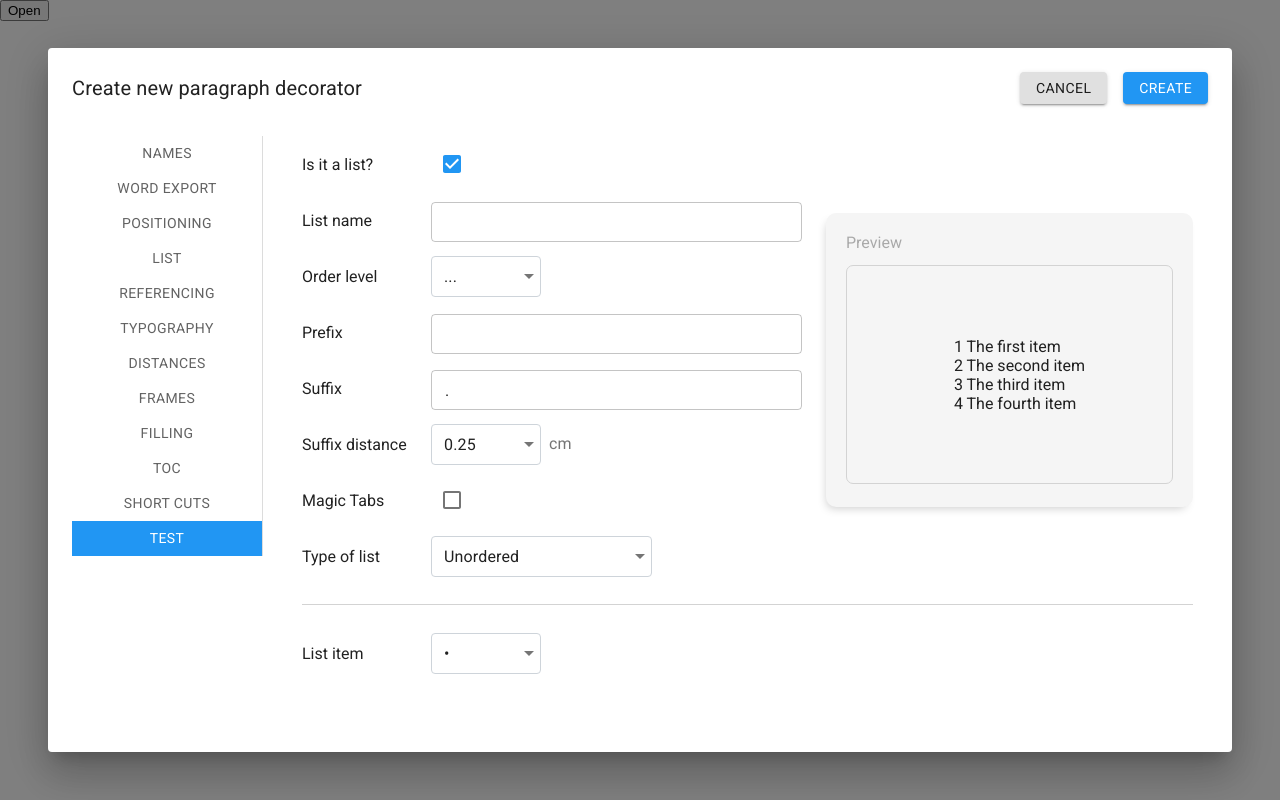
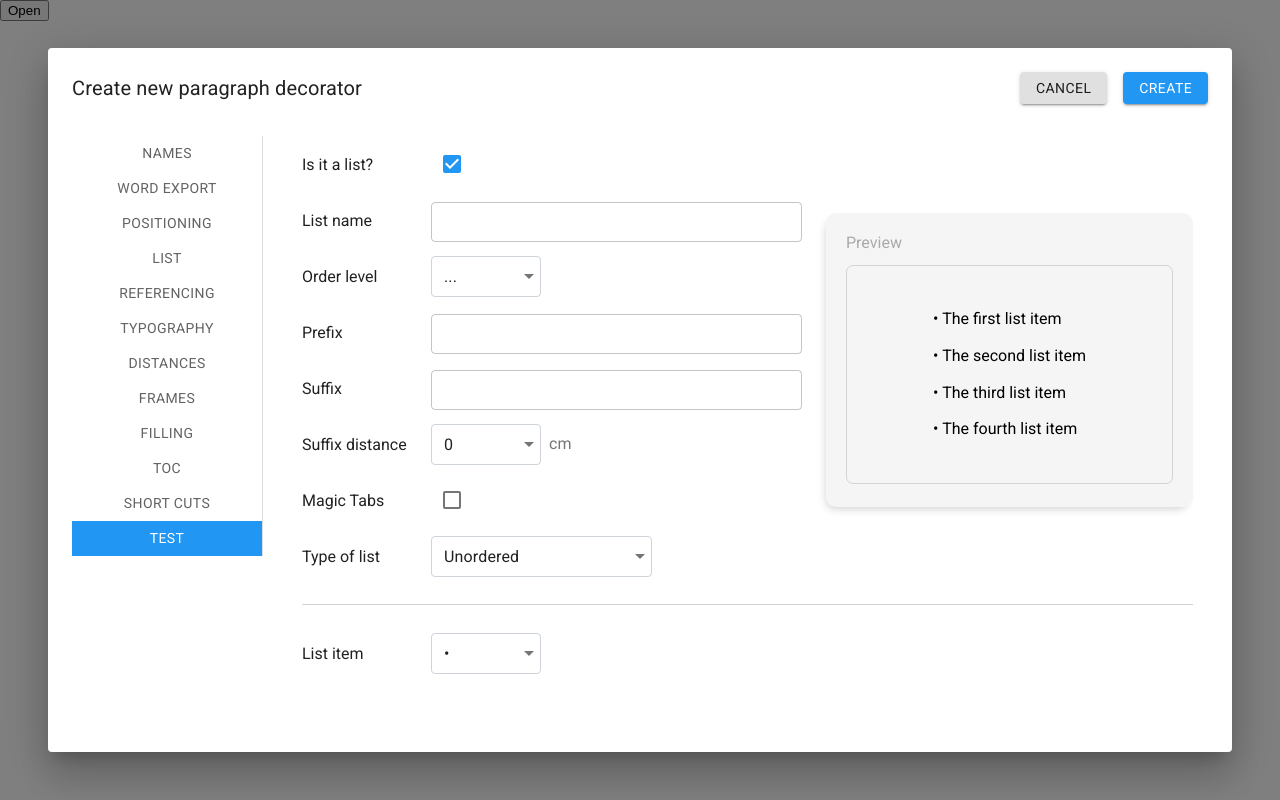
Before and after one commit to svognev/newdec, a React (Create React App) app: page / in a window 1280 px wide. Built offline with nearby package versions, Linux system fonts and the light colour scheme; a web font is replaced by a local one.

Commit message:
working on list preview and side number settings

```diff
--- a/src/components/NewDecDialog/index.js
+++ b/src/components/NewDecDialog/index.js
@@ -22,7 +22,12 @@ import theme from '../../theme';
 import CustomTab from '../common/CustomTab';
 import CustomTabs from '../common/CustomTabs';
 import CustomDialog from '../common/CustomDialog';
-import { getCorrectColor, getUnstyledText, unicodeNumberToChar, unicodeCharToNumber } from 'utils.js';
+import {
+    getCorrectColor,
+    getUnstyledText,
+    unicodeNumberToChar,
+    unicodeCharToNumber,
+    getListChars } from 'utils.js';
 import { alignmentsMap } from 'constants.js';
 
 import "./style.css";
@@ -65,9 +70,9 @@ class NewDecDialog extends React.Component {
         wordSpacing: "0",
         listName: "",
         prefix: "",
-        suffix: ".",
+        suffix: "",
         orderLevel: "",
-        suffixDistance: "0.25",
+        suffixDistance: "0",
         magicTabs: false,
         listItem: "bulletpoint",
         unicodeNumber: "",
@@ -76,13 +81,14 @@ class NewDecDialog extends React.Component {
         continueNumbering: true,
         allowRestartNumbering: true,
         includePreviousFrom: "",
+        sideNumber: false,
         sideNumberFont: "Roboto",
         sideNumberAlignment: "left",
         sideNumberFontSize: "12",
         sideNumberFontColor: "FFF",
         sideNumberFillingColor: "1E88E5",
-        sideNumberWidth: "12",
-        sideNumberRadius: "5",
+        sideNumberPadding: "5",
+        sideNumberRadius: "10",
     };
 
     toggleStateProperty = (propName) => (e) => {
@@ -185,18 +191,18 @@ class NewDecDialog extends React.Component {
                 continueNumbering,
                 allowRestartNumbering,
                 includePreviousFrom,
+                sideNumber,
                 sideNumberFont,
                 sideNumberAlignment,
                 sideNumberFontSize,
                 sideNumberFontColor,
                 sideNumberFillingColor,
-                sideNumberWidth,
+                sideNumberPadding,
                 sideNumberRadius,
             } = this.state;
 
         const changeOpenedTab = setStateProperty("openedTab");
         const changeIsList = toggleStateProperty("isList");
-        const changeListType = setStateProperty("listType");
         const changeVerticalAlign = setStateProperty("verticalAlign");
         const changeTextTransform = setStateProperty("textTransform");
         const changeLeftBorder = toggleStateProperty("leftBorder");
@@ -241,22 +247,38 @@ class NewDecDialog extends React.Component {
         const changeSideNumberFontSize = setNumber("sideNumberFontSize");
         const changeSideNumberFontColor = setColor("sideNumberFontColor");
         const changeSideNumberFillingColor = setColor("sideNumberFillingColor");
-        const changeSideNumberWidth = setNumber("sideNumberWidth");
+        const changeSideNumberPadding = setNumber("sideNumberPadding");
         const changeSideNumberRadius = setNumber("sideNumberRadius");
 
-        const changeUnicodeChar = (e) => {
+        const changeListType = e => {
+            const { value } = e.target;
+            setStateProperty("listType")(null, value);
+            if (value === "ordered" && suffix === "") {
+                setStateProperty("suffix")(null, ".");
+            } else if (value === "unordered" && suffix === ".") {
+                setStateProperty("suffix")(null, "");
+            }
+        };
+
+        const changeSideNumber = e => {
+            toggleStateProperty("sideNumber")(e);
+            if (e.target.value && suffix === ".");
+            setStateProperty("suffix")(null, "");
+        }
+
+        const changeUnicodeChar = e => {
             const newUnicodeChar = setBullet("unicodeChar")(e);
             const newUnicodeNumber = newUnicodeChar !== "" ? unicodeCharToNumber(newUnicodeChar) : "";
             setStateProperty("unicodeNumber")(null, newUnicodeNumber);
         };
 
-        const changeUnicodeNumber = (e) => {
+        const changeUnicodeNumber = e => {
             const newUnicodeNumber = setColor("unicodeNumber")(e);
             const newUnicodeChar = newUnicodeNumber !== "" ? unicodeNumberToChar(newUnicodeNumber) : "";
             setStateProperty("unicodeChar")(null, newUnicodeChar);
         };
 
-        const changePreviewText = (e) => {
+        const changePreviewText = e => {
             const { value } = e.target;
             if (value && value !== "<div></div>" && value !== "<br>") {
                 setStateProperty("previewText")(null, getUnstyledText(value));
@@ -265,7 +287,7 @@ class NewDecDialog extends React.Component {
             }
         };
 
-        const changeBorderType = (e) => {
+        const changeBorderType = e => {
             setStateProperty("borderType")(e);
             if (e.target.value === "double" && borderThickness === "2") {
                 setStateProperty("borderThickness")(null, "3");
@@ -306,11 +328,37 @@ class NewDecDialog extends React.Component {
 
         const previewProps = { previewText, changePreviewText, previewStyle };
 
+        const previewSideNumberFontColor = getCorrectColor(sideNumberFontColor, "f5f5f5");
+        const previewSideNumberFillingColor = getCorrectColor(sideNumberFillingColor, "f5f5f5");
+
+        const sideNumberStyle = !sideNumber ? {} : {
+                fontFamily: sideNumberFont,
+                textAlign: sideNumberAlignment,
+                fontSize: !sideNumberFontSize ? "0" : `${sideNumberFontSize <= 120 ? sideNumberFontSize : 120}pt`,
+                color: `#${previewSideNumberFontColor}`,
+                backgroundColor: `#${previewSideNumberFillingColor}`,
+                padding: `${sideNumberPadding/4}pt ${sideNumberPadding}pt`,
+                borderRadius: `${sideNumberRadius}pt`,
+        };
+
+        const listPreviewProps = {
+            listChars: getListChars({
+                    isOrderedList: listType === "ordered",
+                    numberingStyle,
+                    listItem,
+                    unicodeChar,
+                }),
+            listPreviewStyle: previewStyle,
+            prefix,
+            suffix,
+            suffixDistance,
+            sideNumberStyle,
+         };
+
         const listSectionProps = {
-            isList,
-            listType,
-            changeIsList,
-            changeListType,
+            listPreviewProps,
+            isList, changeIsList,
+            listType, changeListType,
             listName, changeListName,
             prefix, changePrefix,
             suffix, changeSuffix,
@@ -324,12 +372,13 @@ class NewDecDialog extends React.Component {
             continueNumbering, changeContinueNumbering,
             allowRestartNumbering, changeAllowRestartNumbering,
             includePreviousFrom, changencludePreviousFrom,
+            sideNumber, changeSideNumber,
             sideNumberFont, changeSideNumberFont,
             sideNumberAlignment, changeSideNumberAlignment,
             sideNumberFontSize, changeSideNumberFontSize,
             sideNumberFontColor, changeSideNumberFontColor,
             sideNumberFillingColor, changeSideNumberFillingColor,
-            sideNumberWidth, changeSideNumberWidth,
+            sideNumberPadding, changeSideNumberPadding,
             sideNumberRadius, changeSideNumberRadius,
         };
 
--- a/src/components/NewDecDialog/sections/TestSection.js
+++ b/src/components/NewDecDialog/sections/TestSection.js
@@ -8,11 +8,12 @@ import NativeSelect from '@material-ui/core/NativeSelect';
 import ListPreview from 'components/common/Preview/ListPreview';
 import CustomInput from 'components/common/CustomInput';
 import CustomInputShort from 'components/common/CustomInputShort';
-import { listStyleType } from 'constants.js'
+import { listStyleType, bulletNamesMap } from 'constants.js'
 import { getCorrectColor, selectAllOnClick, scrollToBottom } from 'utils.js';
 
 const TestSection = (props) => {
     const {
+        listPreviewProps,
         isList, changeIsList,
         listType, changeListType,
         listName, changeListName,
@@ -28,12 +29,13 @@ const TestSection = (props) => {
         continueNumbering, changeContinueNumbering,
         allowRestartNumbering, changeAllowRestartNumbering,
         includePreviousFrom, changencludePreviousFrom,
+        sideNumber, changeSideNumber,
         sideNumberFont, changeSideNumberFont,
         sideNumberAlignment, changeSideNumberAlignment,
         sideNumberFontSize, changeSideNumberFontSize,
         sideNumberFontColor, changeSideNumberFontColor,
         sideNumberFillingColor, changeSideNumberFillingColor,
-        sideNumberWidth, changeSideNumberWidth,
+        sideNumberPadding, changeSideNumberPadding,
         sideNumberRadius, changeSideNumberRadius,
     } = props;
 
@@ -43,7 +45,7 @@ const TestSection = (props) => {
     };
 
     const onSideNumberChange = (...args) => {
-        changeContinueNumbering(...args);
+        changeSideNumber(...args);
         scrollToBottom("content-rightSide");
     };
 
@@ -120,6 +122,8 @@ const TestSection = (props) => {
                                     onChange={changeSuffixDistance}
                                     input={ <CustomInputShort /> }
                                 >
+                                     <option value="0">0</option>
+                                     <option value="0.1">0.1</option>
                                     <option value="0.25">0.25</option>
                                     <option value="0.5">0.5</option>
                                     <option value="0.75">0.75</option>
@@ -155,7 +159,7 @@ const TestSection = (props) => {
                         </>
                     ) }
                 </div>
-                <ListPreview numberingStyle={numberingStyle} />
+                <ListPreview {...listPreviewProps} />
             </div>
 
             <div className="listSection-typeSettings">
@@ -169,9 +173,11 @@ const TestSection = (props) => {
                                     onChange={changeListItem}
                                     input={ <CustomInputShort /> }
                                 >
-                                    <option  value={"bulletpoint"}>•</option>
-                                    <option value={"dash"}>—</option>
-                                    <option value={"star"}>★</option>
+                                    {
+                                        Object.entries(bulletNamesMap).map(([key, value]) => {
+                                            return (<option key={key} value={key}>{value}</option>)
+                                        })
+                                    }
                                     <option value={"individual"}>Custom</option>
                                 </NativeSelect>
                             </div>
@@ -264,7 +270,7 @@ const TestSection = (props) => {
                         <span>Side number</span>
                         <div>
                             <Checkbox
-                                checked={continueNumbering}
+                                checked={sideNumber}
                                 onChange={onSideNumberChange}
                                 color="primary"
                             />
@@ -278,7 +284,7 @@ const TestSection = (props) => {
                     </div>
                 ) }
 
-                { isList && listType === "ordered" && continueNumbering && (
+                { isList && listType === "ordered" && sideNumber && (
                     <div className="dialogGrid dialogGrid_2minCols listSection-typeSettings">
                         <span>Font</span>
                         <NativeSelect
@@ -346,11 +352,11 @@ const TestSection = (props) => {
                             <div className="colorSample" style={fillingColorSampleStyle}></div>
                         </div>
 
-                        <span>Width</span>
+                        <span>Padding</span>
                         <div className="inputWithAdornment">
                             <TextField
-                                value={sideNumberWidth}
-                                onChange={changeSideNumberWidth}
+                                value={sideNumberPadding}
+                                onChange={changeSideNumberPadding}
                                 onClick={selectAllOnClick("12")}
                                 variant="outlined"
                                 margin="dense"
--- a/src/components/common/Preview/ListPreview.js
+++ b/src/components/common/Preview/ListPreview.js
@@ -1,14 +1,26 @@
-import React from 'react';
+import React from "react";
 import "./style.css";
 import { getOffset } from "utils.js";
-import { numberingSets } from "constants.js";
 
-const ListPreview = ({ listPreviewStyle, numberingStyle, prefix, suffix, }) => {
-
+const ListPreview = (props) => {
+    const {
+        listPreviewStyle,
+        listChars,
+        prefix,
+        suffix,
+        suffixDistance,
+        sideNumberStyle,
+    } = props;
     console.log(1);
 
-    const numberingChars = numberingSets[numberingStyle];
     const demonstrationElementClassName = "demonstrationElement";
+    const listItemsBeginnings = listChars.map(listChar => {
+        return (`${prefix}${listChar}${suffix}`);
+    });
+    const listItemBeginingStyle = {
+        marginRight: `${suffixDistance || 0}cm`,
+        ...sideNumberStyle,
+    };
 
     return (
         <div className="preview preview_list">
@@ -20,13 +32,25 @@ const ListPreview = ({ listPreviewStyle, numberingStyle, prefix, suffix, }) => {
                         style={listPreviewStyle}
                     >
                         <p>
-                            <span>{`${numberingChars[0]} The first item`}</span>
-                            <br />
-                            <span>{`${numberingChars[1]} The second item`}</span>
-                            <br />
-                            <span>{`${numberingChars[2]} The third item`}</span>
-                            <br />
-                            <span>{`${numberingChars[3]} The fourth item`}</span>
+                            <span><span
+                                className="listItemBeginning"
+                                style={listItemBeginingStyle}
+                            >{`${listItemsBeginnings[0]}`}</span> The first list item</span>
+                            <br /><br />
+                            <span><span
+                                className="listItemBeginning"
+                                style={listItemBeginingStyle}
+                            >{`${listItemsBeginnings[1]}`}</span> The second list item</span>
+                            <br /><br />
+                            <span><span
+                                className="listItemBeginning"
+                                style={listItemBeginingStyle}
+                            >{`${listItemsBeginnings[2]}`}</span> The third list item</span>
+                            <br /><br />
+                            <span><span
+                                className="listItemBeginning"
+                                style={listItemBeginingStyle}
+                            >{`${listItemsBeginnings[3]}`}</span> The fourth list item</span>
                         </p>
                     </div>
                 </div>
--- a/src/components/common/Preview/Preview.js
+++ b/src/components/common/Preview/Preview.js
@@ -18,7 +18,10 @@ const Preview = ({previewText, changePreviewText, previewStyle}) => {
     return (
         <div className="preview">
             <span className="preview-title">Preview</span>
-            <div className="preview-content" onClick={selectAllEditableContent(demonstrationElementClassName)}>
+            <div
+                className="preview-content preview-content_withPointer"
+                onClick={selectAllEditableContent(demonstrationElementClassName)}
+            >
                 <div className={demonstrationElementClassName}>
                     <ContentEditable
                         className={`${demonstrationElementClassName}-text`}
--- a/src/components/common/Preview/style.css
+++ b/src/components/common/Preview/style.css
@@ -20,6 +20,9 @@
     align-items: center;
     justify-content: center;
     width: 100%;
+}
+
+.paragraphDecorators-dialog .preview-content_withPointer {
     cursor: pointer;
 }
 
@@ -64,6 +67,10 @@
     white-space: pre-wrap;
 }
 
+.paragraphDecorators-dialog .listItemBeginning {
+    display: inline-block;
+}
+
 .aria {
     resize: none;
     display: flex;
--- a/src/constants.js
+++ b/src/constants.js
@@ -59,3 +59,9 @@ export const numberingSets = {
   ["upper-roman"]: ["I", "II", "III", "IV"],
   ["lower-roman"]: ["i", "ii", "iii", "iv"],
 };
+
+export const bulletNamesMap = {
+  bulletpoint: "•",
+  dash: "—",
+  star: "★",
+};
--- a/src/utils.js
+++ b/src/utils.js
@@ -1,3 +1,5 @@
+import { numberingSets, bulletNamesMap } from "constants.js";
+
 export const getCorrectColor = (hex, backgroundColor = "FFF") => {
     const correctColor = typeof hex === "string" && (hex.length === 6 || hex.length === 3) ? hex : backgroundColor;
     return correctColor;
@@ -24,18 +26,29 @@ export const getUnstyledText = styledText => {
 
 export const unicodeNumberToChar = unicodeNumber => {
     return String.fromCharCode(parseInt(unicodeNumber, 16));
-}
+};
 
 export const unicodeCharToNumber = unicodeChar => {
     return unicodeChar.charCodeAt(0).toString(16);
-}
+};
 
 export const scrollToBottom = className => {
-    setTimeout(() => { document.getElementsByClassName(className)[0].scrollTo(0, Number.MAX_SAFE_INTEGER) }, 0);
-}
+    setTimeout(() => { document.getElementsByClassName(className)[0].scrollTo({
+        top: Number.MAX_SAFE_INTEGER,
+        behavior: "smooth",
+    })}, 0);
+};
 
 export const selectAllEditableContent = className => e => {
     if (e.target.className === className) {
         window.getSelection().selectAllChildren(e.target.children[0]);
     }
+};
+
+export const getListChars = ({ isOrderedList, numberingStyle, listItem, unicodeChar }) => {
+    if (isOrderedList) {
+        return numberingSets[numberingStyle];
+    }
+    const newBullet = bulletNamesMap[listItem] || unicodeChar;
+    return Array(4).fill(newBullet);
 }
```
